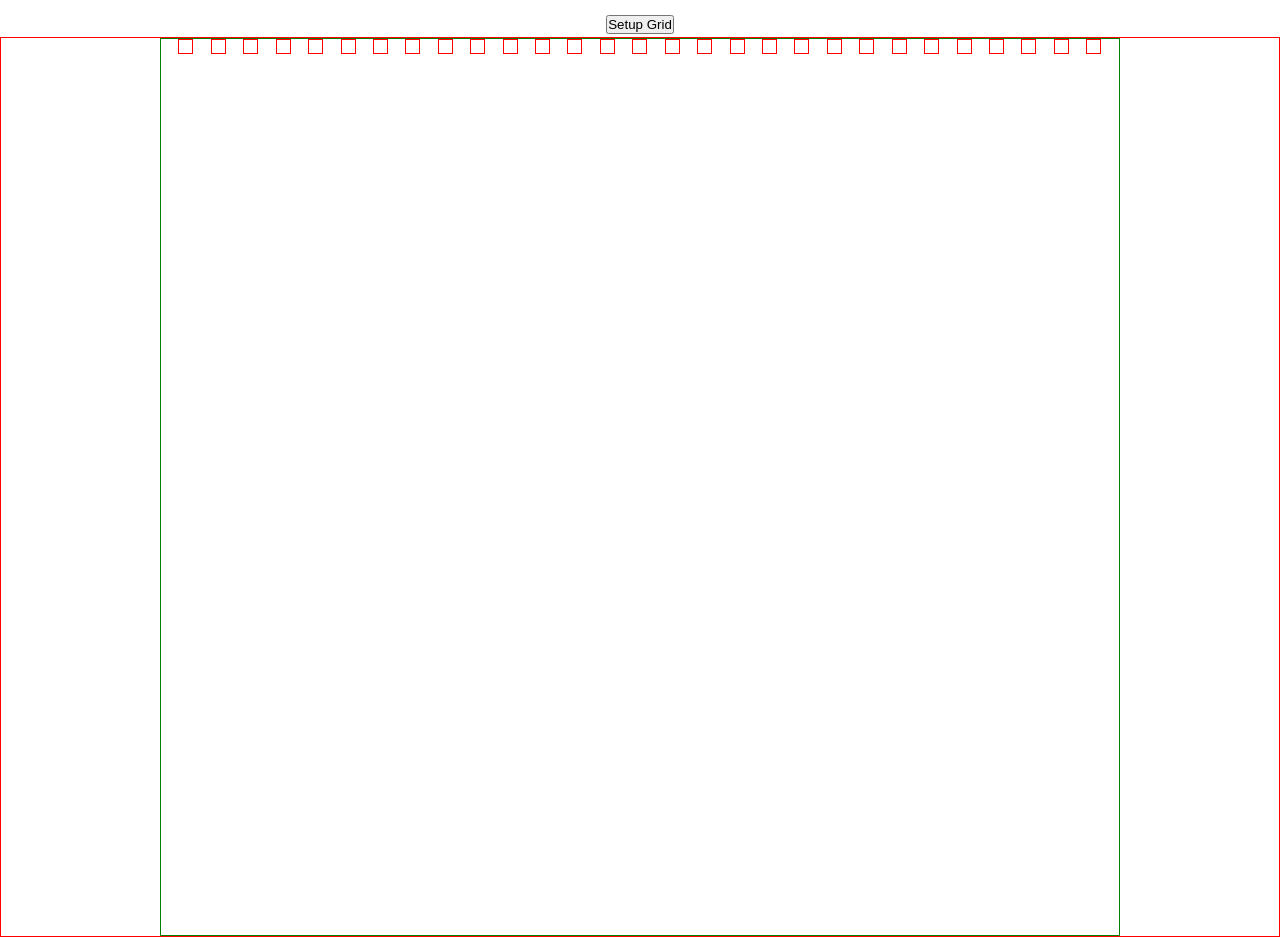
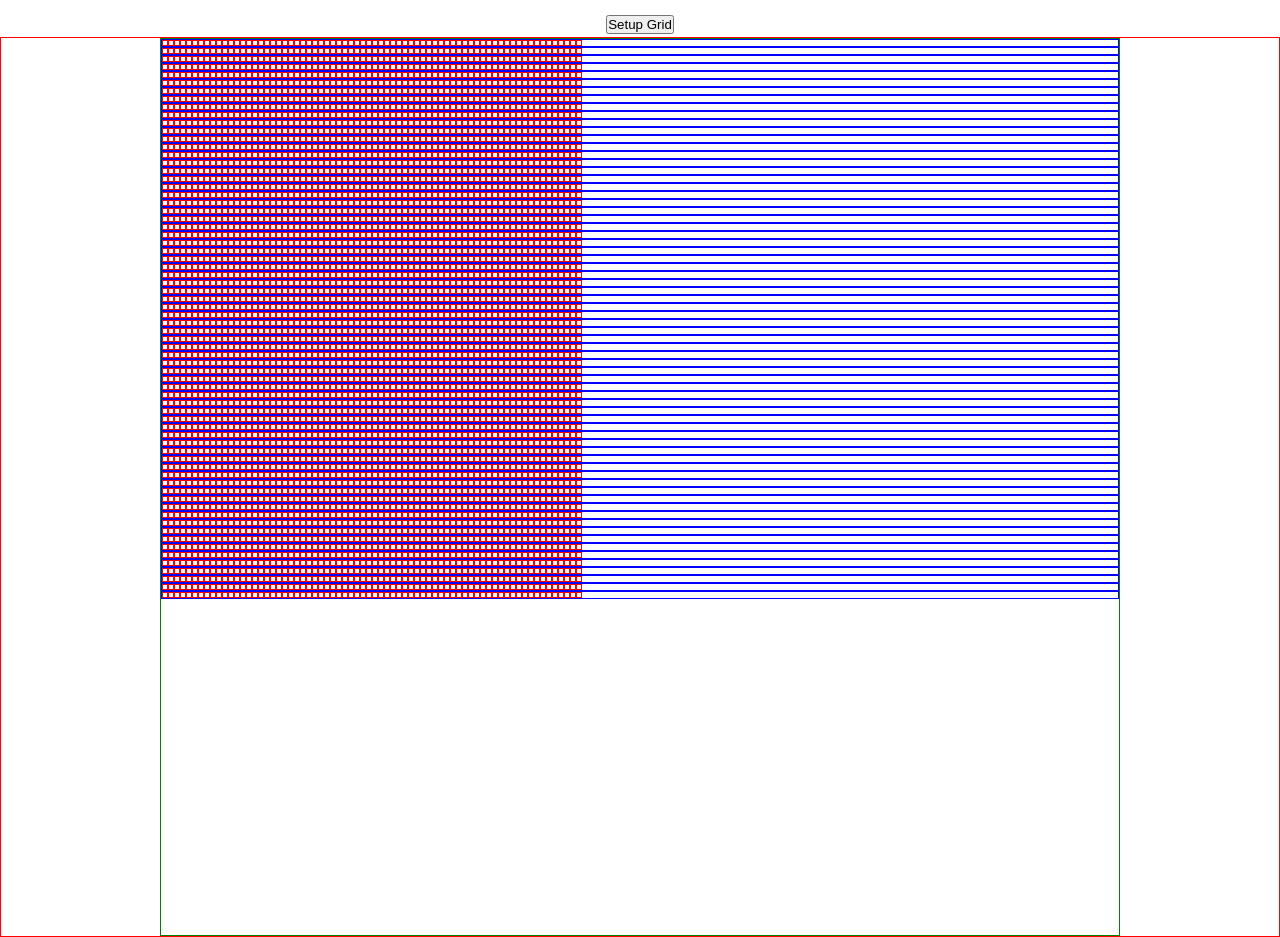
Before and after one commit to JosefPCT/etch-a-sketch, a plain HTML site: page index.html in a window 1280 px wide. Drawn offline with Linux system fonts and the light colour scheme.

Commit message:
fix: polish logic for creating the grid

```diff
--- a/index.html
+++ b/index.html
@@ -11,12 +11,6 @@
 <h1><button>Setup Grid</button></h1>
 <div class="container">
     <div class="inside">
-        <div class="square"></div>
-        <div class="square"></div>
-        <div class="square"></div>
-        <div class="square"></div>
-        <div class="square"></div>
-
     </div>
 </div>
 
--- a/script.js
+++ b/script.js
@@ -1,12 +1,25 @@
 let init = 'Hello World';
 console.log(init);
 
-let numberOfSquares = 24;
+let numberOfSquares = 70;
 let container = document.querySelector(".inside");
 
+// for (let i = 0; i < numberOfSquares; i++){
+//     console.log(`squares: ${numberOfSquares}`);
+//     let newSquare = document.createElement('div');
+//     newSquare.classList.add("square");
+//     container.appendChild(newSquare);
+//  }
+
+// logic for creating grid based on input (numberOfSquares)
 for (let i = 0; i < numberOfSquares; i++){
-    console.log(`squares: ${numberOfSquares}`);
-    let newSquare = document.createElement('div');
-    newSquare.classList.add("square");
-    container.appendChild(newSquare);
+    let newRow = document.createElement("div")
+    newRow.classList.add("row");
+    container.appendChild(newRow);
+    for(let j = 0; j < numberOfSquares; j++){
+      console.log(`squares: ${numberOfSquares}`);
+      let newSquare = document.createElement('div');
+      newSquare.classList.add("square");
+      newRow.appendChild(newSquare);
+    }
 }
--- a/style.css
+++ b/style.css
@@ -32,14 +32,21 @@ h1{
 
 /* created another container(.inside) to center content */
 .inside{
-    display: flex;
+
     width: 960px;
     border: 1px solid green;
-    justify-content: space-evenly;
+
+}
+
+/* class for row to divide by rows */
+.row {
+    display: flex;
+    width: 100%;
+    border: 1px solid blue;
 }
 
 .square{
     border: 1px solid red;
-    width: 15px;
-    height: 15px;
+    width: 6px;
+    height: 6px;
 }
```
